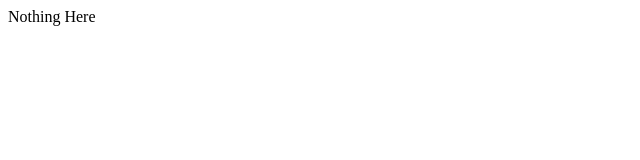
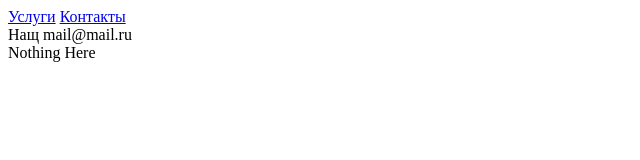
Before and after one commit to MaratSharafutdinov/duty-fruity, a plain HTML site: page index.html in a window 1280 px wide. Shown: the whole page, without its empty margins (0-640 px from the left). Drawn offline with Linux system fonts and the light colour scheme.

Commit message:
added services, contacts and e-mail

```diff
--- a/index.html
+++ b/index.html
@@ -6,6 +6,15 @@
     <title>Very Important Document</title>
 </head>
 <body>
+    <header>
+        <nav>
+            <a href="#services">Услуги</a>
+            <a href="#contacts">Контакты</a>
+        </nav>
+        <div>
+            Нащ <e-mail>mail@mail.ru</e-mail>
+        </div>
+    </header>
     Nothing Here
 </body>
 </html>
```
